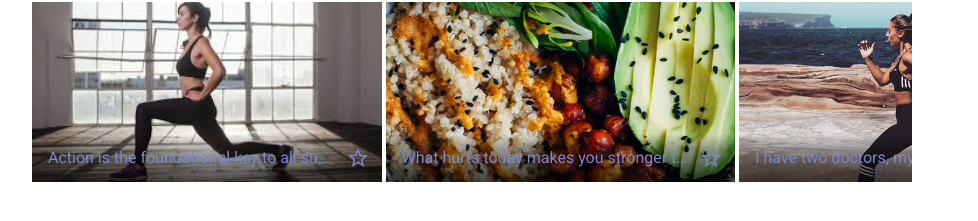
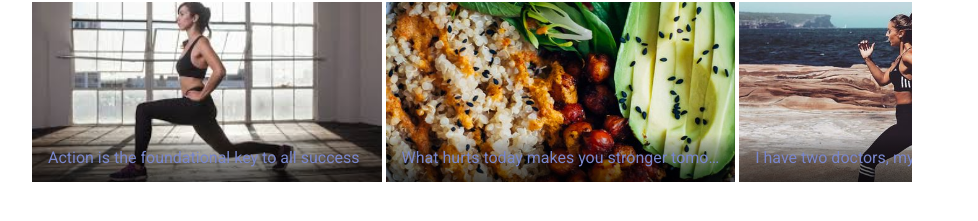
Before and after one commit to manjoot/squad-a, a React (Create React App) app: page / in a window 1280 px wide. Shown: the part 1027-1248 px from the top of the page, without its empty margins (168-1146 px from the left). Built offline with nearby package versions, Linux system fonts and the light colour scheme.

Commit message:
Temporarily removing star icon from gallery items

```diff
--- a/src/components/Workout Page/Gallery.js
+++ b/src/components/Workout Page/Gallery.js
@@ -110,11 +110,14 @@ export default function SingleLineGridList() {
                 root: classes.titleBar,
                 title: classes.title,
               }}
-              actionIcon={
-                <IconButton aria-label={`star ${tile.title}`}>
-                  <StarBorderIcon className={classes.title} />
-                </IconButton>
-              }
+
+              // STAR ICON (CURRENTLY NOT IN USE)
+
+              // actionIcon={
+              //   <IconButton aria-label={`star ${tile.title}`}>
+              //     <StarBorderIcon className={classes.title} />
+              //   </IconButton>
+              // }
             />
           </GridListTile>
         ))}
```
